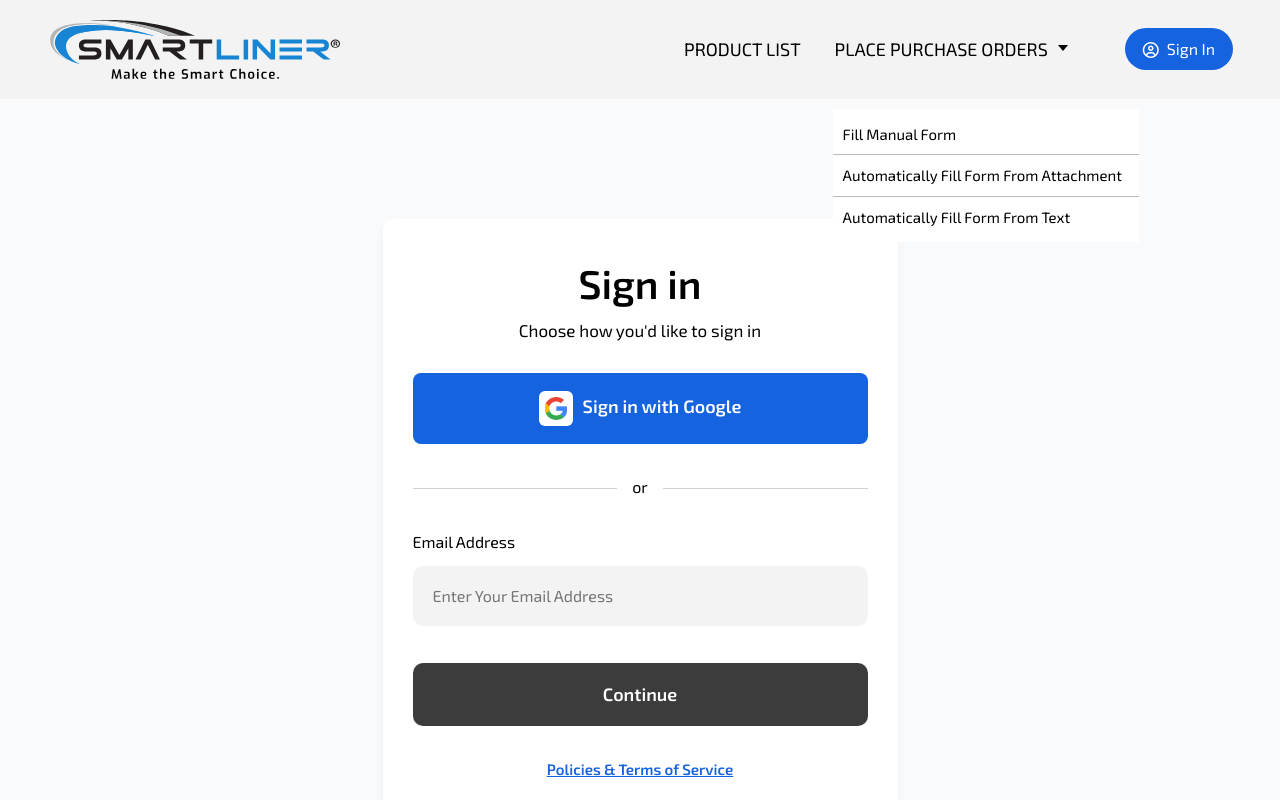
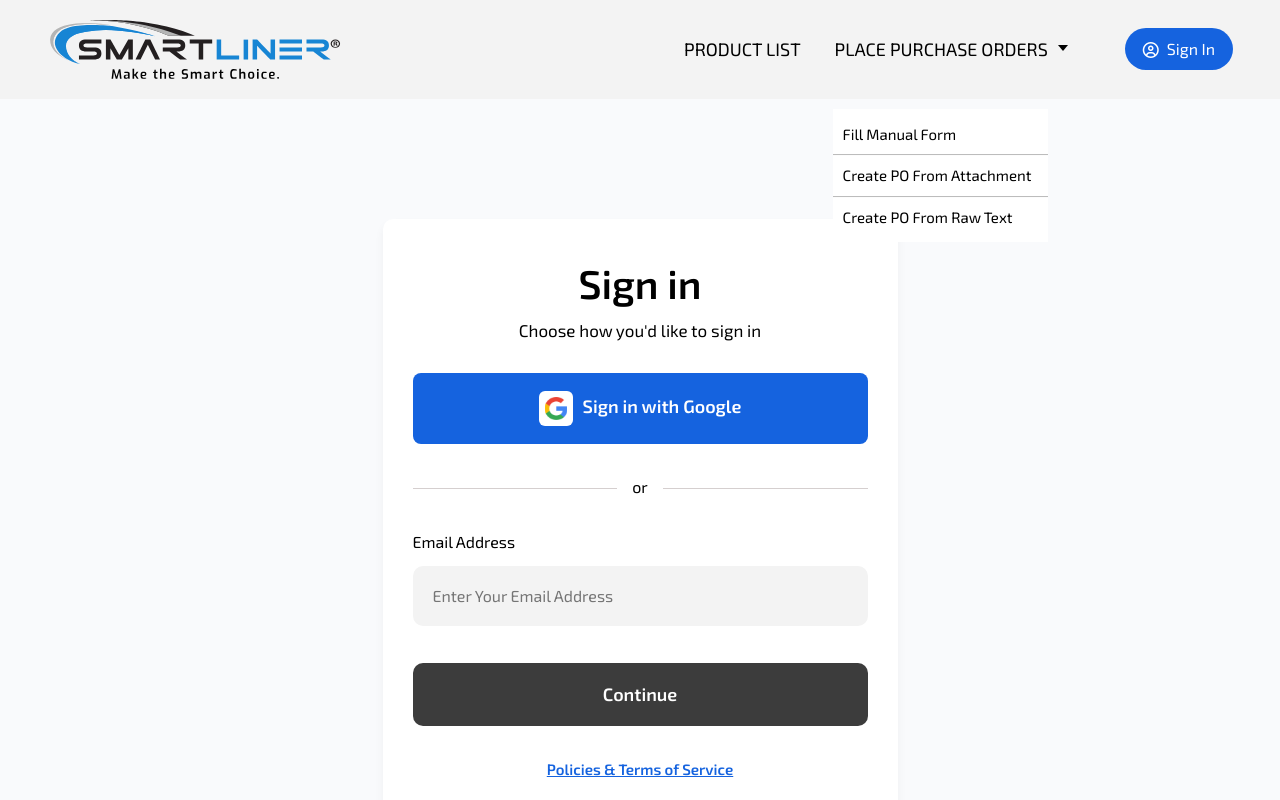
Before and after one commit to tapas2905/smart-liner3, a React (Create React App) app: page /login in a window 1280 px wide. Both pictures are taken after a click on the element 1062 px from the left and 49 px from the top of the page. Shown: the top 800 px of the page. Built offline with nearby package versions, Linux system fonts and the light colour scheme; no server answers.

Commit message:
update text prompts for clarity and consistency in AddProduct and Header components

```diff
--- a/public/index.html
+++ b/public/index.html
@@ -5,10 +5,10 @@
     <link rel="icon" href="./smartliner_favicon.png" />
     <meta name="viewport" content="width=device-width, initial-scale=1" />
     <meta name="theme-color" content="#000000" />
-    <meta
+    <!-- <meta
       name="description"
       content="Web site created using create-react-app"
-    />
+    /> -->
     <link rel="apple-touch-icon" href="./smartliner_favicon.png" />
     <!--
       manifest.json provides metadata used when your web app is installed on a
--- a/src/components/header/header.tsx
+++ b/src/components/header/header.tsx
@@ -117,10 +117,10 @@ const Header: React.FC  = () => {
                         <Link to="/add-product">Fill manual form</Link>
                       </li>
                       <li>
-                        <Link to="/add-product?uploadType=file">Automatically fill form from attachment</Link>
+                        <Link to="/add-product?uploadType=file">Create PO from Attachment</Link>
                       </li>
                        <li>
-                        <Link to="/add-product?uploadType=text">Automatically fill form from text</Link>
+                        <Link to="/add-product?uploadType=text">Create PO from raw text</Link>
                       </li>
                     </ul>
                   </li>
--- a/src/pages/product/add-product/addProduct.tsx
+++ b/src/pages/product/add-product/addProduct.tsx
@@ -89,7 +89,7 @@ const AddProduct: React.FC = () => {
 }
 
   const textFormValidationSchema = Yup.object().shape({
-    text: Yup.string().required("This is required.")
+    text: Yup.string().required("Please enter the information.")
   });
   const initialTextForm: GPTText = {
     text: ""
@@ -321,14 +321,14 @@ const extractOrderUsingText = async (value: GPTText) => {
 
       {uploadType === 'text' && (
         <div className={styles.autoFillTextArea}>
-          <h2>Automatically fill form from text</h2>
+          <h2>Enter Purchase Order Details</h2>
           <Formik
             initialValues={initialTextForm}
             onSubmit={extractOrderUsingText}
             validationSchema={textFormValidationSchema}
           >
             <Form>
-              <label>Enter your text prompt</label>
+              <label>Please include SKU, quantity, and recipient information</label>
               <Field as="textarea" name='text' />
               <ErrorMessage name='text' component="p" className={styles.errorMessage}/>
                <button type='submit' disabled={isUploadFile}>
```
